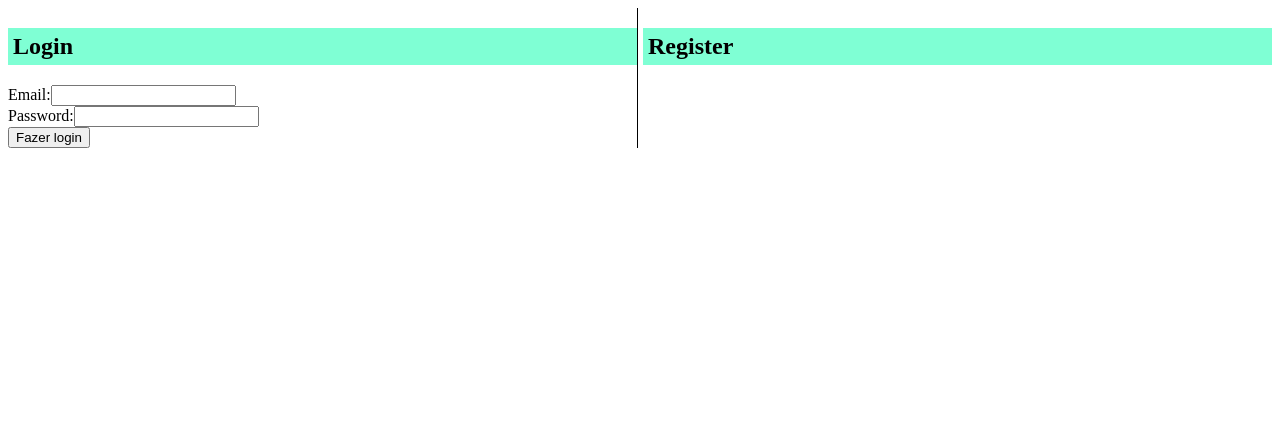
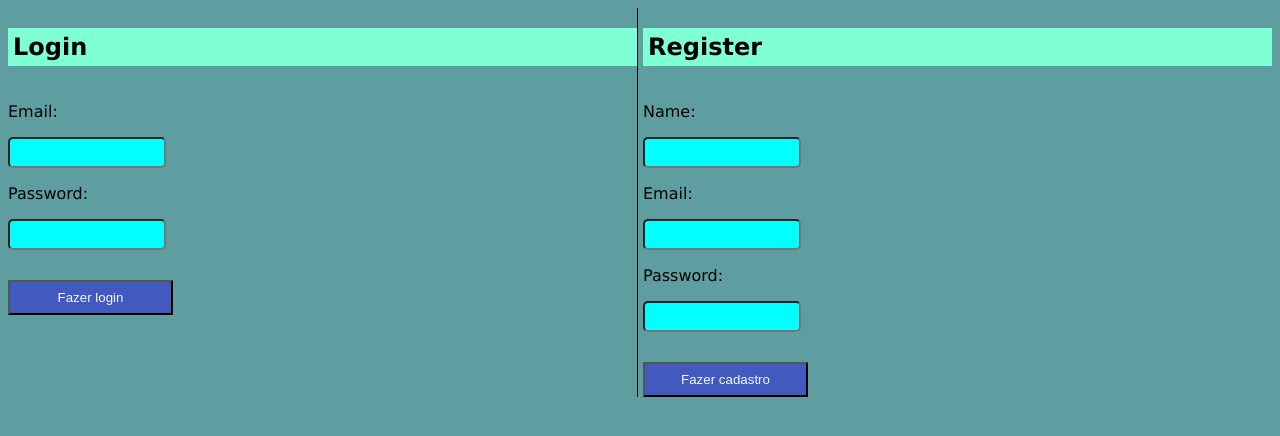
Before and after one commit to dfernan6/Trybe-exercicios, a React (Create React App) app in the folder desenvolvimento-front-end/blocl-12-colco-de-vida-de-componentes-e-react-router/dia-2-react-router/training-skills/: page / in a window 1280 px wide. Shown: the top 436 px of the page. Built offline with nearby package versions, Linux system fonts and the light colour scheme.

Commit message:
Enviando exercicios de fixaçao n7

```diff
--- a/desenvolvimento-front-end/blocl-12-colco-de-vida-de-componentes-e-react-router/dia-2-react-router/training-skills/src/App.css
+++ b/desenvolvimento-front-end/blocl-12-colco-de-vida-de-componentes-e-react-router/dia-2-react-router/training-skills/src/App.css
@@ -1,3 +1,8 @@
+
+body{
+  background-color: cadetblue;
+  font-family: Verdana, Geneva, Tahoma, sans-serif;
+}
 
 h1 {
   background-color: aquamarine;
@@ -23,9 +28,28 @@ main {
 .App .login-form {
   width: 50%;
   border-right: 1px solid;
+  display: flex;
+  flex-direction: column;
 }
 
 .App .register-form {
   width: 50%;
   margin-left: 5px;
+  display: flex;
+  flex-direction: column;
 }
+
+input {
+  height: 25px;
+  width: 150px;
+  background-color: cyan;
+  border-radius: 5px;
+}
+
+button {
+  height: 35px;
+  width: 165px;
+  background-color: rgb(66, 89, 192);
+  color: aliceblue;
+  margin-top: 30px;
+}
--- a/desenvolvimento-front-end/blocl-12-colco-de-vida-de-componentes-e-react-router/dia-2-react-router/training-skills/src/App.js
+++ b/desenvolvimento-front-end/blocl-12-colco-de-vida-de-componentes-e-react-router/dia-2-react-router/training-skills/src/App.js
@@ -11,7 +11,7 @@ class App extends React.Component {
       <LoginForm />
       <RegisterForm />
     </main>
-    )
+    );
   }
 }
 
--- a/desenvolvimento-front-end/blocl-12-colco-de-vida-de-componentes-e-react-router/dia-2-react-router/training-skills/src/componentes/LoginForm.jsx
+++ b/desenvolvimento-front-end/blocl-12-colco-de-vida-de-componentes-e-react-router/dia-2-react-router/training-skills/src/componentes/LoginForm.jsx
@@ -8,29 +8,29 @@ class LoginForm extends React.Component {
           password: '',
     };
     this.handleChange = this.handleChange.bind(this);
-    this.handleChangePassword = this.handleChangePassword.bind(this);
   }
 
   handleChange(event){
     this.setState({
-      email: event.target.value,
+      [event.target.name]: event.target.value,
+      [event.target.name]: event.target.value,
     });
   }
 
-  handleChangePassword(event){
-    this.setState({
-      password: event.target.value,
-    });
+  handleSubmit = (event) => {
+      event.preventDefault();
+      const { email } = this.state;
+      alert(`Login efetuado com o email: ${ email } !`)
   }
+
   render() {
-    const { email } = this.state;
-    const { password } = this.state;
+    const { email, password  } = this.state;
     return (
     <section className="login-form">
     <h1>Login</h1>
-    <form>
+    <form onSubmit={ this.handleSubmit }>
         <label htmlFor="email">
-            Email:
+            <p>Email:</p>
             <input
             value= { email }
             onChange= { this.handleChange }
@@ -41,10 +41,10 @@ class LoginForm extends React.Component {
         </label>
         <br />
         <label htmlFor="password">
-            Password:
+            <p>Password:</p>
             <input
             value= { password }
-            onChange= { this.handleChangePassword }
+            onChange= { this.handleChange }
             type="password"
             name="password"
             id="password"
--- a/desenvolvimento-front-end/blocl-12-colco-de-vida-de-componentes-e-react-router/dia-2-react-router/training-skills/src/componentes/RegisterForm.jsx
+++ b/desenvolvimento-front-end/blocl-12-colco-de-vida-de-componentes-e-react-router/dia-2-react-router/training-skills/src/componentes/RegisterForm.jsx
@@ -1,11 +1,70 @@
 import React from 'react';
 
 class RegisterForm extends React.Component {
+  constructor() {
+    super();
+    this.state = {
+          name: '',
+          email: '',
+          password: '',
+    };
+    this.handleChange = this.handleChange.bind(this);
+  }
+
+  handleChange(event){
+    this.setState({
+      [event.target.name]: event.target.value,
+    });
+  }
+
+  handleSubmit = (event) => {
+      event.preventDefault();
+      const { name, email } = this.state;
+      alert(`Olá ${ name }, registro efetuado com o email: ${ email } !`)
+  }
+
   render() {
+    const { name, email, password  } = this.state;
     return (
-      <section className="register-form">
-      <h1>Register</h1>
-      </section>
+    <section className="register-form">
+    <h1>Register</h1>
+    <form onSubmit={ this.handleSubmit }>
+        <label htmlFor="name">
+            <p>Name:</p>
+            <input
+            value= { name }
+            onChange= { this.handleChange }
+            type="name"
+            name="name"
+            id="name"
+            />
+        </label>
+        <br />
+        <label htmlFor="email">
+            <p>Email:</p>
+            <input
+            value= { email }
+            onChange= { this.handleChange }
+            type="email"
+            name="email"
+            id="email"
+            />
+        </label>
+        <br />
+        <label htmlFor="password">
+            <p>Password:</p>
+            <input
+            value= { password }
+            onChange= { this.handleChange }
+            type="password"
+            name="password"
+            id="password"
+            />
+        </label>
+        <br />
+        <button type="submit"> Fazer cadastro </button>
+    </form>
+    </section>
     );
 }
 }
```
